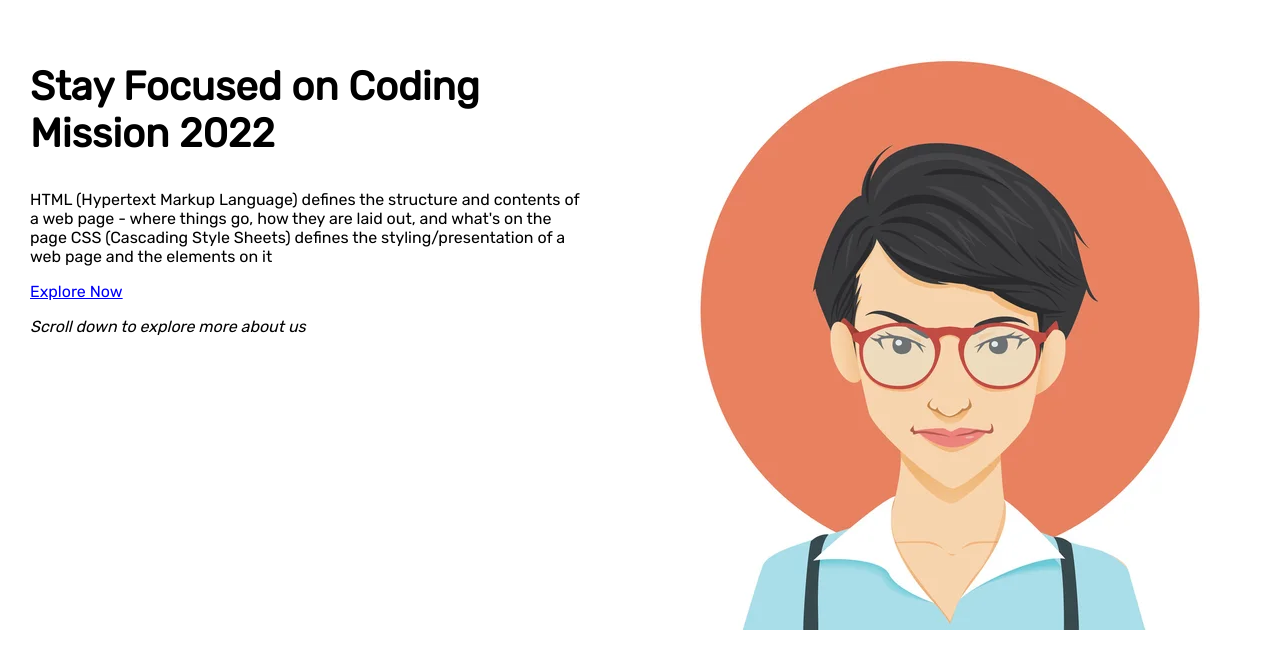
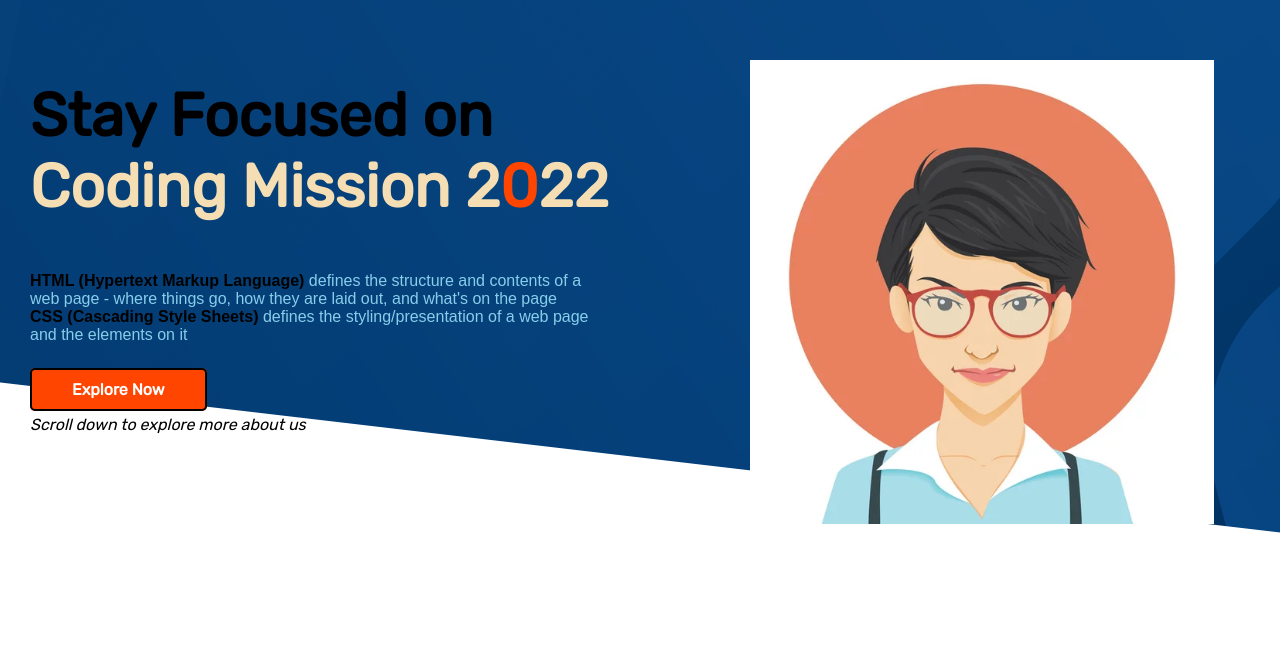
Before and after one commit to Sumit-Das-Avik/Co-Code.bd, a plain HTML site: page index.html in a window 1280 px wide. Drawn offline with Linux system fonts and the light colour scheme.

Commit message:
1st finish

```diff
--- a/index.html
+++ b/index.html
@@ -17,12 +17,17 @@
   <body>
     <section class="double-sec">
       <div class="double-div">
-        <h1 class="stay-focused">Stay Focused on <span class="codding-mission2022">Coding Mission 2022</span></h1>
-        <p>
-          <span>HTML (Hypertext Markup Language)</span> defines the structure
+        <h1 class="stay-focused">
+          Stay Focused on
+          <span class="codding-mission2022"
+            >Coding Mission 2<span class="o">0</span>22</span
+          >
+        </h1>
+        <p class="para01">
+          <span class="html">HTML (Hypertext Markup Language)</span> defines the structure
           and contents of a web page - where things go, how they are laid out,
-          and what's on the page
-          <span>CSS (Cascading Style Sheets)</span> defines the
+          and what's on the page <br>
+          <span class="css">CSS (Cascading Style Sheets)</span> defines the
           styling/presentation of a web page and the elements on it
         </p>
         <a
@@ -34,7 +39,7 @@
         >
         <p><i> Scroll down to explore more about us </i></p>
       </div>
-      <div class="double-div"><img src="imgs/girl-avatar.jpg" alt="" /></div>
+      <div class="double-div"><img class="one-img" src="imgs/girl-avatar.jpg" alt="" /></div>
     </section>
   </body>
 </html>
--- a/style.css
+++ b/style.css
@@ -6,15 +6,51 @@ body{
 }
 .double-sec{
     display: flex;
-
+    background-image: url(imgs/header-bg.png);
+    background-repeat: no-repeat;
 }
 .double-div{
     width: 50%;
     padding: 30px;
 }
 .stay-focused{
-    font-size: 40px;
+    font-size: 60px;
 }
 .codding-mission2022{
+    color: wheat;
+}
+.o{
+    color: orangered;
+}
+.para01{
+    color: skyblue;
+    font-family:Arial, Helvetica, sans-serif;
+    padding-bottom: 20px;
 
 }
+.html{
+    color: black;
+    font-weight: 600;
+}
+.css{
+    color: black;
+    font-weight: 600;
+}
+.Explore-Now{
+    text-decoration: none;
+    text-align: center;
+    font-weight: 700;
+    color: white;
+    background-color: orangered;
+    border: 2px solid black;
+    border-radius: 5px;
+    padding: 10px 40px;
+
+}
+.scroll{
+   margin-top: 30px;
+}
+.one-img{
+    width: 80%;
+    padding: 30px 30px 50px 80px;
+}
```
Also changed, not shown: imgs/header-bg.png (added).
